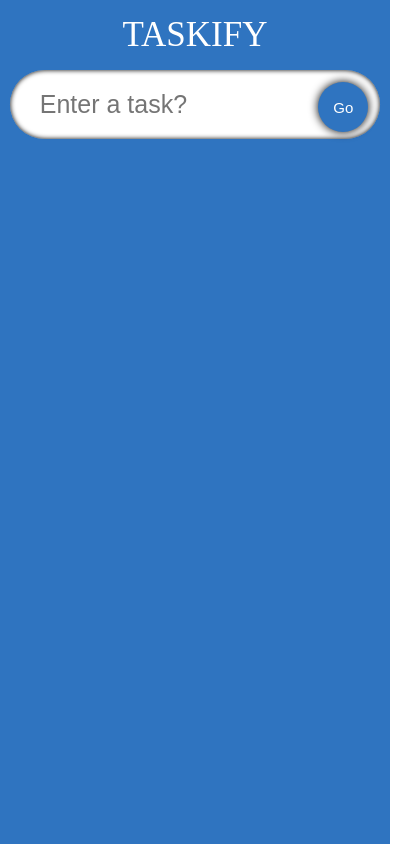
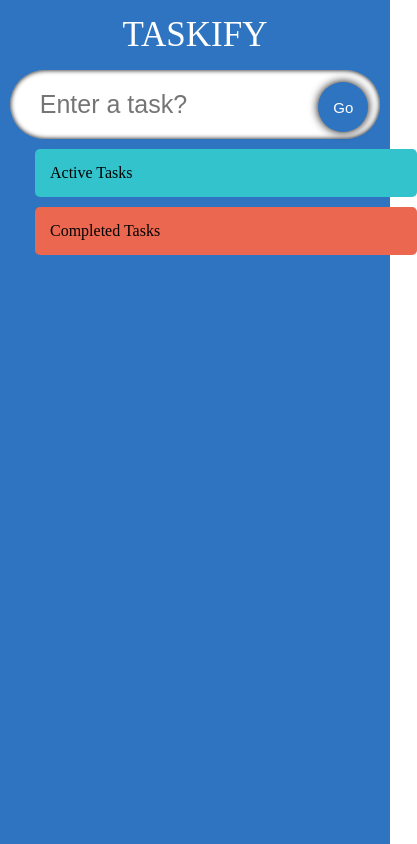
Before and after one commit to Vidushika0316/React-Typescript-TodoApp, a React (Create React App) app in the folder typescript-tutorial/: page / in a window 390 px wide. Shown: the whole page, 417 px wide, since content can reach past the window. Built offline with nearby package versions, Linux system fonts and the light colour scheme; the HTML template or start-up script is replaced by a standard one; a web font is replaced by a local one.

Commit message:
Buliding App UI for drag drop

```diff
--- a/typescript-tutorial/src/components/TodoList.tsx
+++ b/typescript-tutorial/src/components/TodoList.tsx
@@ -10,15 +10,29 @@
 
 const TodoList: React.FC<Props> = ({ todos, setTodos }: Props) => {
   return (
+    <div className="container">
       <div className="todos">
+        <span className="todos_heading">Active Tasks</span>
         {todos.map((todo) => (
           <SingleTodo
             todo={todo}
+            todos={todos}
             key={todo.id}
-          todos={todos}
             setTodos={setTodos}
           />
         ))}
+      </div>
+      <div className="todos remove">
+        <span className="todos_heading">Completed Tasks</span>
+        {todos.map((todo) => (
+          <SingleTodo
+            todo={todo}
+            todos={todos}
+            key={todo.id}
+            setTodos={setTodos}
+          />
+        ))}
+      </div>
     </div>
   );
 };
--- a/typescript-tutorial/src/components/styles.css
+++ b/typescript-tutorial/src/components/styles.css
@@ -1,6 +1,6 @@
 .input {
   display: flex;
-  width: 90%;
+  width: 95%;
   position: relative;
   margin: 0 auto;
 }
@@ -43,20 +43,42 @@
   box-shadow: 0 0 5px black;
 }
 
+.container {
+  display: flex;
+  width: 95%;
+  margin-top: 10px;
+  margin-left: 35px;
+  justify-content: space-between;
+  align-items: flex-start;
+}
+
 .todos {
   display: flex;
-  justify-content: space-evenly;
-  width: 90%;
-  flex-wrap: wrap;
+  width: 47.5%;
+  flex-direction: column;
+  padding: 15px;
+  border-radius: 5px;
+  background-color: rgba(50, 195, 205);
+}
+
+.todo_heading {
+  font-size: 30px;
+  color: white;
 }
 
 .todos_single {
   display: flex;
-  width: 29.5%;
+
   border-radius: 5px;
   padding: 20px;
   margin-top: 15px;
   background-image: url('https://img.freepik.com/free-photo/crumpled-yellow-paper-background-close-up_60487-2390.jpg?size=626&ext=jpg');
+  transition: 0.2s;
+}
+
+.todos_single:hover {
+  box-shadow: 0 0 5px black;
+  transform: scale(1.03);
 }
 
 .todos_single--text {
@@ -76,14 +98,26 @@
   cursor: pointer;
 }
 
+@media (max-width: 1100px) {
+  .todos {
+    width: 45%;
+  }
+}
+
 @media (max-width: 700px) {
   .input {
     width: 95%;
   }
   .todos {
     width: 95%;
+    margin-bottom: 10px;
   }
-  .todos_single {
-    width: 100%;
+  .container {
+    width: 95%;
+    flex-direction: column;
   }
 }
+
+.remove {
+  background-color: rgba(235, 103, 80);
+}
```
Lines whose indentation alone changed are shown as unchanged.
